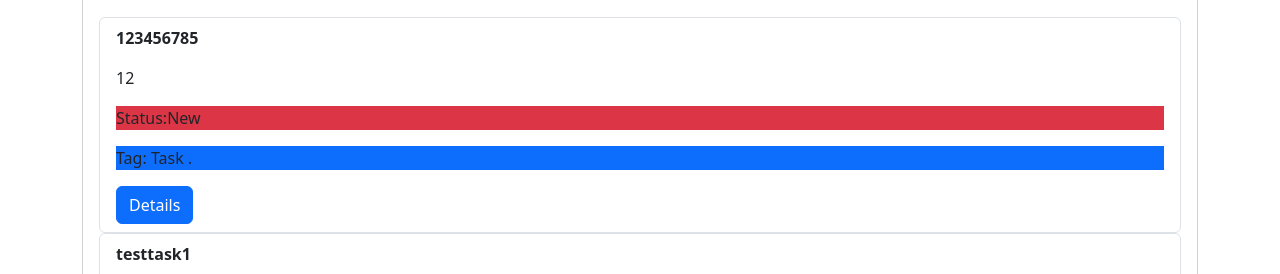
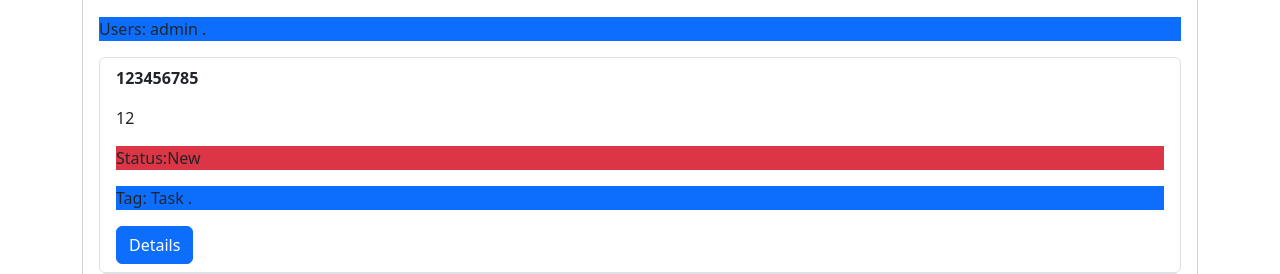
Before and after one commit to Vityaendless/HW_To_Do_list_AS_schooll, a Django app: page /project/1 in a window 1280 px wide. Shown: the part 255-529 px from the top of the page. Run offline with Django 5.2, Linux system fonts and the light colour scheme; data comes from the database, SQL or seed files in the repository; both versions use the stored data as it was after the commit.

Commit message:
Task 2 in progress - view users in project

```diff
--- a/source/webapp/templates/projects/project_view.html
+++ b/source/webapp/templates/projects/project_view.html
@@ -19,6 +19,10 @@
             <h6 class="card-subtitle mb-2 text-body-secondary">{{ project.description|linebreaks }}</h6>
             <p class="card-text">Start date: {{ project.start_date }}</p>
             <p class="card-text">End date: {{ project.end_date }}</p>
+            <p class="bg-primary">Users:{% for user in project.users.all %}
+                {{ user.username }} {% if forloop.last %}.{% else %},{% endif %}
+                {% endfor %}
+            </p>
             {% for task in tasks %}
             <ul class="list-group">
                 {% include 'partial/task_item.html' %}
```
Also changed, not shown: source/db.sqlite3.
